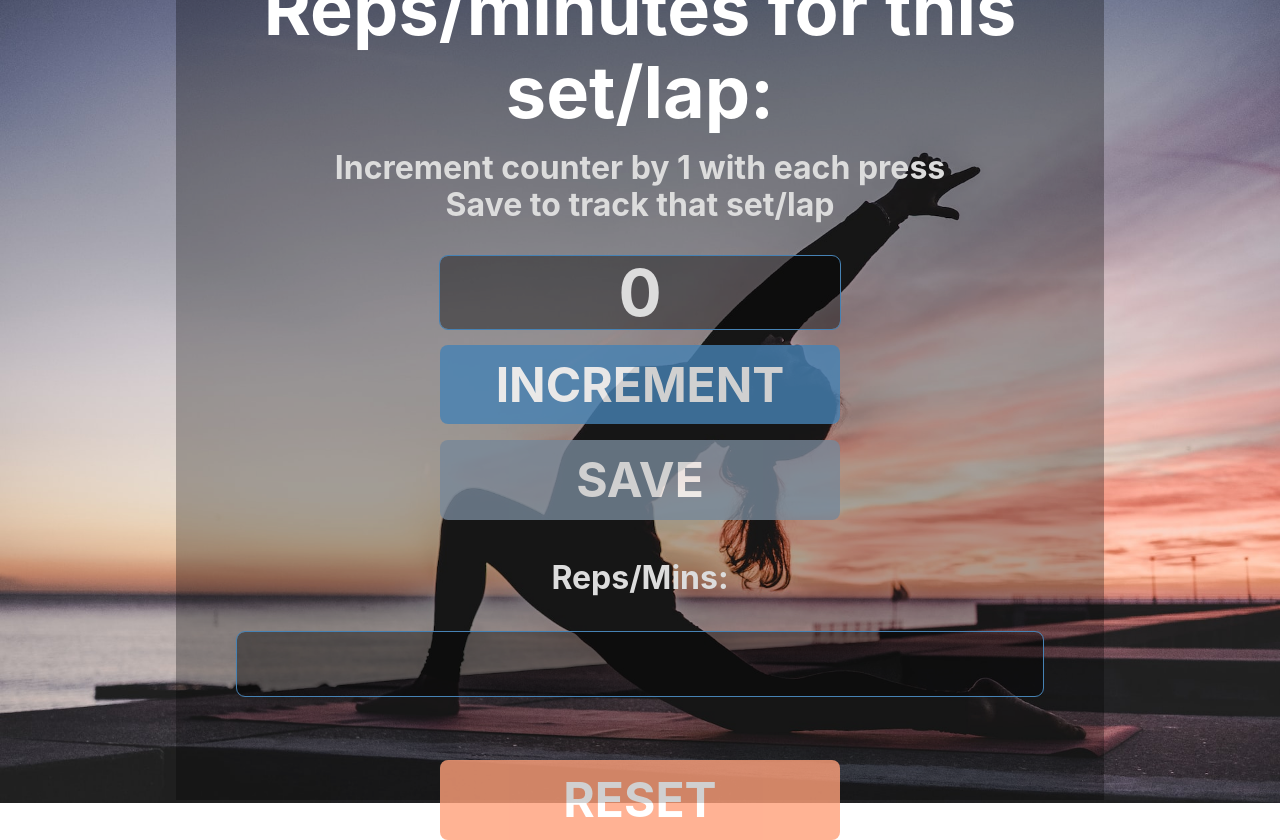
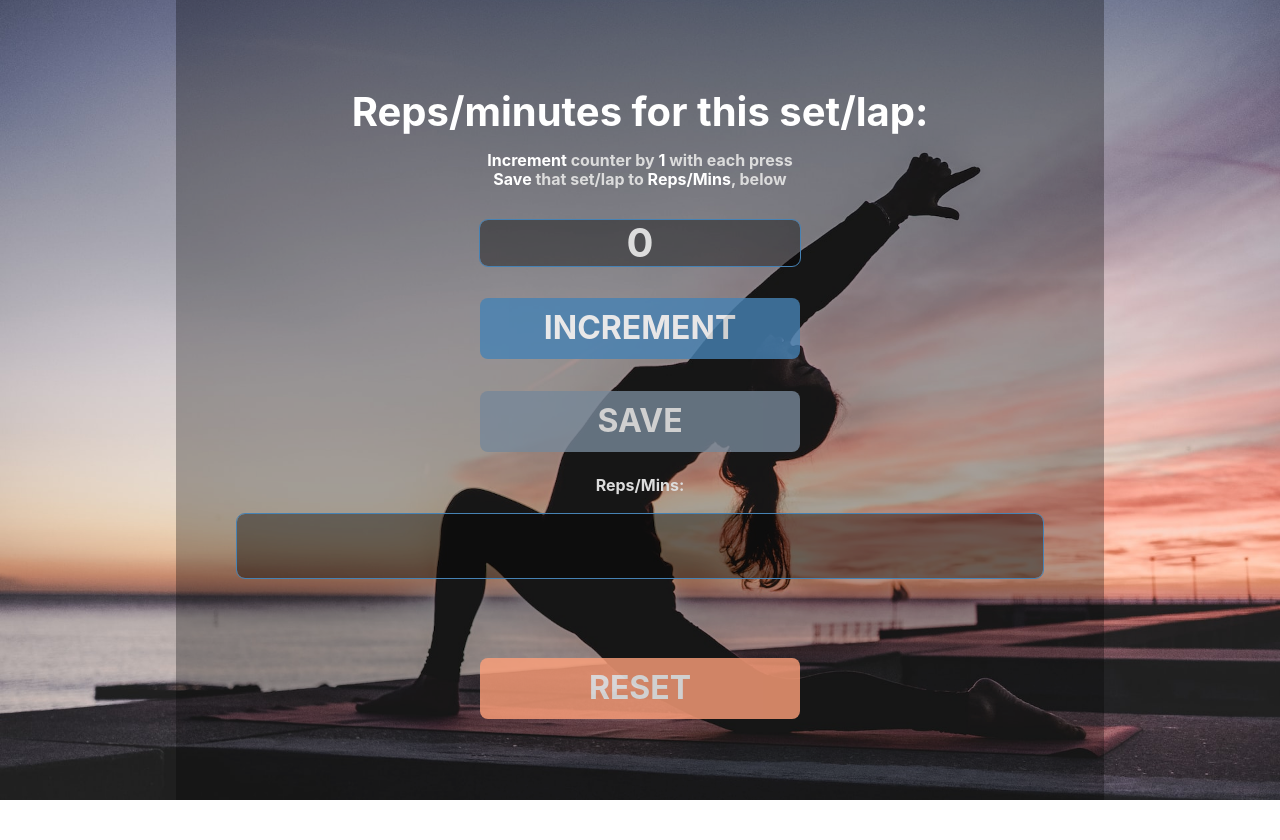
Before and after one commit to vishalicious213/rep-counter, a plain HTML site: page index.html in a window 1280 px wide. After the commit the page ends 800 px from the top, so only its background shows below. Drawn offline with nearby package versions, Linux system fonts and the light colour scheme.

Commit message:
tuned element widths at 360px and 460px

```diff
--- a/index.css
+++ b/index.css
@@ -38,6 +38,10 @@ p {
     font-size: 2rem;
 }
 
+span {
+    color: white;
+}
+
 .instructions {
     margin: 0;
 }
@@ -65,6 +69,7 @@ button {
     font-weight: bold;
     width: 25rem;
     margin-bottom: .5rem;
+    margin-top: 1rem;
     border-radius: .5rem;
     opacity: .8;
 }
@@ -95,3 +100,51 @@ button:hover {
     margin-top: .25rem;
     font-size: 4rem;
 }
+
+@media only screen and (min-width: 360px) {
+    h1 {
+        font-size: 2rem;
+    }
+
+    h2 {
+        font-size: 2rem;
+    }
+
+    p {
+        font-size: .8rem;
+    }
+
+    #count-el {
+        width: 15rem;
+        margin: 2rem auto 1rem;
+    }
+
+    button {
+        font-size: 2rem;
+        width: 15rem;
+    }
+}
+
+@media only screen and (min-width: 460px) {
+    h1 {
+        font-size: 2.5rem;
+    }
+
+    h2 {
+        font-size: 2.5rem;
+    }
+
+    p {
+        font-size: 1rem;
+    }
+
+    #count-el {
+        width: 20rem;
+        margin: 2rem auto 1rem;
+    }
+
+    button {
+        font-size: 2rem;
+        width: 20rem;
+    }
+}
--- a/index.html
+++ b/index.html
@@ -5,8 +5,8 @@
     <body>
         <div id="container">
             <h1>Reps/minutes for this set/lap:</h1>
-            <p class="instructions">Increment counter by 1 with each press</p>
-            <p class="instructions">Save to track that set/lap</p>
+            <p class="instructions"><span>Increment</span> counter by <span>1</span> with each press</p>
+            <p class="instructions"><span>Save</span> that set/lap to <span>Reps/Mins</span>, below</p>
             <div id="reps">
                 <h2 id="count-el">0</h2>
                 <button id="increment-btn" onclick="increment()">INCREMENT</button>
```
